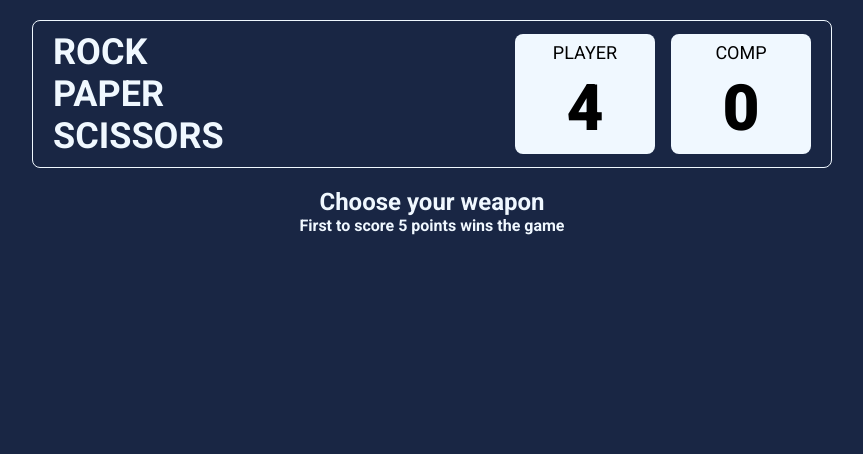
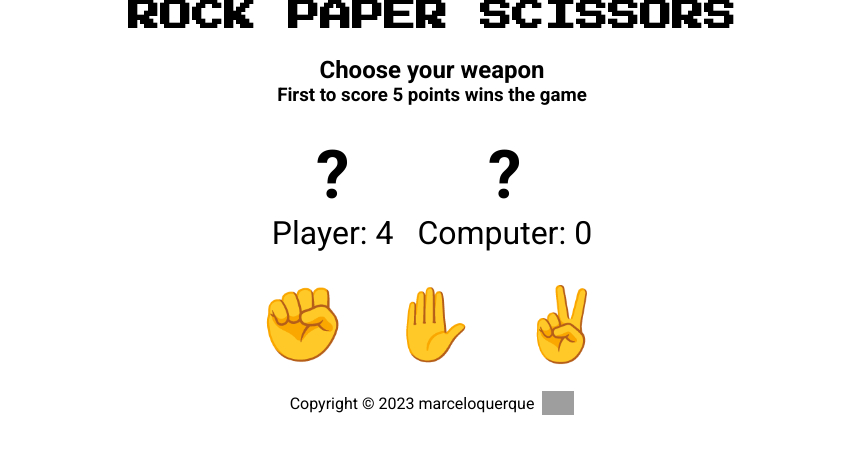
Before and after one commit to marceloquerque/rock-paper-scissors, a plain HTML site: page index.html in a window 1280 px wide. Shown: the whole page, without its empty margins (208-1071 px from the left). Drawn offline with Linux system fonts and the light colour scheme; grey boxes are pictures that could not be loaded.

Commit message:
Base HMTL and CSS

```diff
--- a/css/style.css
+++ b/css/style.css
@@ -9,65 +9,49 @@ img {
     max-width: 100%;
 }
 
-p, h1, h2, h3, h4, h5, h6 {
-    overflow-wrap: break-word;
-    margin: 0;
-    padding: 0;
-  }
-
 body {
+    display: flex;
+    flex-direction: column;
+    align-items: center;
+    justify-content: center;
+    text-align: center;
+    gap: 1.5rem;
     font-family: 'Roboto', sans-serif;
-    min-height: 100vh;
-	width: 100%;
-    background-color: #192644;
 }
 
-.header {
-    display: flex;
-    justify-content: space-between;
-    align-items: center;
-    padding: 10px 20px;
-    margin: 20px auto;
-    border: 1px solid aliceblue;;
-    border-radius: .5rem;
-    max-width: 800px;
+.title {
+    font-family: 'Press Start 2P';
 }
 
-.header--title {
-    font-size: large;
-    color: aliceblue;
+.scores-container {
+    display: flex;
+    gap: 1.5rem;
+    justify-content: center;
+    margin: 30px;
 }
 
-.score {
-    display: flex;
-    gap: 1rem;
-    text-align: center;
+.score-box .choice {
+    font-size: 4.2rem;
+    font-weight: 700;
 }
 
-.score-board {
-    display: flex;
-    flex-direction: column;
-    justify-content: space-evenly;
-    align-items: center;
-    background-color: aliceblue;
-    height: 120px;
-    width: 140px;
-    border-radius: .5rem;
+.score-box .score {
+    font-size: 2rem;
 }
 
-.score-board h5 {
-    font-size: large;
-    font-weight: 200;
+.option {
+    display: flex;
+    justify-content: center;
+    gap: 2.5rem;
+    font-size: 4.5rem;
 }
 
-.score-board h3 {
-    font-size: 4rem;
-    font-weight: 900;
+.footer {
+    display: flex;
+    align-items: center;
+    gap: 8px;
 }
 
-.body {
-    display: flex;
-    justify-content: center;
-    text-align: center;
-    color: aliceblue;
+.footer img {
+    width: 32px;
 }
--- a/index.html
+++ b/index.html
@@ -8,35 +8,47 @@
     <link rel="preconnect" href="https://fonts.googleapis.com" />
     <link rel="preconnect" href="https://fonts.gstatic.com" crossorigin />
     <link
-      href="https://fonts.googleapis.com/css2?family=Roboto:wght@400;500;700;900&display=swap"
+      href="https://fonts.googleapis.com/css2?family=Press+Start+2P&amp;family=Roboto:wght@400;700&amp;display=swap"
       rel="stylesheet"
+    />
+    <link
+      rel="stylesheet"
+      href="https://cdnjs.cloudflare.com/ajax/libs/font-awesome/6.4.0/css/all.min.css"
+      integrity="sha512-iecdLmaskl7CVkqkXNQ/ZH/XLlvWZOJyj7Yy7tcenmpD1ypASozpmT/E0iPtmFIB46ZmdtAc9eNBvH0H/ZpiBw=="
+      crossorigin="anonymous"
+      referrerpolicy="no-referrer"
     />
     <title>Rock Paper Scissors</title>
   </head>
   <body>
-    <div class="header">
-      <div class="header--title">
-        <h1>ROCK</h1>
-        <h1>PAPER</h1>
-        <h1>SCISSORS</h1>
-      </div>
-      <div class="score">
-        <div class="score-board">
-          <h5>PLAYER</h3>
-          <h3>4</h3>
+    <header class="header">
+      <h1 class="title">ROCK PAPER SCISSORS</h1>
+    </header>
+    <main class="main">
+      <div class="scoreboard">
+        <h2 class="score-info">Choose your weapon</h2>
+        <h3 class="score-message">First to score 5 points wins the game</h3>
+        <div class="scores-container">
+          <div class="score-box">
+            <div class="player choice">?</div>
+            <div class="score player">Player: 4</div>
+          </div>
+          <div class="score-box">
+            <div class="comp choice">?</div>
+            <div class="score comp">Computer: 0</div>
+          </div>
         </div>
-        <div class="score-board">
-          <h5>COMP</h5>
-          <h3>0</h3>
+        <div class="option">
+          <div class="option-box">✊</div>
+          <div class="option-box">✋</div>
+          <div class="option-box">✌</div>
         </div>
       </div>
-    </div>
-    <div class="body">
-      <div class="body--header">
-        <h2>Choose your weapon</h2>
-        <h4>First to score 5 points wins the game</h4>
-      </div>
-    </div>
+    </main>
+    <footer class="footer">
+      <p>Copyright © 2023 marceloquerque</p>
+      <img src="https://cdn-icons-png.flaticon.com/512/25/25231.png" alt="" />
+    </footer>
     <script src="./js/main.js"></script>
   </body>
 </html>
```
Also changed, not shown: img/paper.png (added), img/rock.png (added), img/scissors.png (added).
